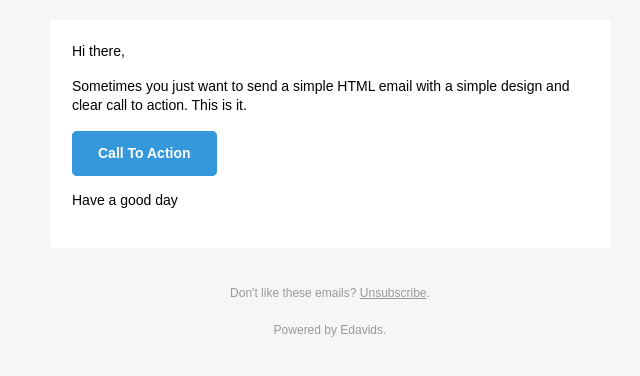
After one commit to edavids/profile, a Django app: template edavids/templates/emails/contact/send_message.html in a window 1280 px wide. The commit adds this page. Shown: the top 376 px of the page, without its empty margins (310-950 px from the left). Run offline with Django 3.2, Linux system fonts and the light colour scheme; the template is opened without the code that fills it, so the values that code supplies are empty; some libraries are stand-ins or nearby versions.

Commit message:
fixed contact

```diff
--- a/config/__init__.py
+++ b/config/__init__.py
@@ -1,5 +1,6 @@
 # This will make sure the app is always imported when
 # Django starts so that shared_task will use this app.
+from __future__ import absolute_import
 from .celery_app import app as celery_app
 
 __all__ = ("celery_app",)
--- a/config/urls.py
+++ b/config/urls.py
@@ -8,6 +8,7 @@ from django.views.generic import TemplateView
 from rest_framework.authtoken.views import obtain_auth_token
 from django.contrib.sitemaps.views import sitemap
 from config.sitemaps import StaticViewSitemap
+from edavids.utils.views import Contact
 
 sitemaps = {
     "static": StaticViewSitemap,
@@ -40,6 +41,7 @@ urlpatterns = [
     path(
         "about/", TemplateView.as_view(template_name="pages/about.html"), name="about"
     ),
+    path("contact/", Contact.as_view(), name="contact"),
     path(
         "projects/",
         TemplateView.as_view(template_name="pages/construction.html"),
@@ -64,7 +66,7 @@ urlpatterns = [
         TemplateView.as_view(template_name="pages/construction.html"),
         name="under-construction",
     ),
-    # path('newsletter/', include('newsletter.urls')),
+    path('newsletter/', include('newsletter.urls')),
     # Django Admin, use {% url 'admin:index' %}
     path(settings.ADMIN_FILEBROWSER_URL, site.urls),
     # path('grappelli/', include('grappelli.urls')),
--- a/edavids/static/css/freelancer.css
+++ b/edavids/static/css/freelancer.css
@@ -48,7 +48,7 @@ h1, h2, h3, h4, h5, h6, body { color: #333; }
 }
 
 .emphasis-title h1 {
-	font-size: calc(8.82629vw + 12.9014px) !important;
+	font-size: calc(7.22629vw + 12.9014px) !important;
 	font-weight: 900;
 }
 
--- /dev/null
+++ b/edavids/templates/emails/contact/send_message.html
@@ -0,0 +1,403 @@
+<!doctype html>
+<html>
+  <head>
+    <meta name="viewport" content="width=device-width" />
+    <meta http-equiv="Content-Type" content="text/html; charset=UTF-8" />
+    <title>Edavids Transactional Email</title>
+    <style>
+      /* -------------------------------------
+          GLOBAL RESETS
+      ------------------------------------- */
+
+      /*All the styling goes here*/
+
+      img {
+        border: none;
+        -ms-interpolation-mode: bicubic;
+        max-width: 100%;
+      }
+
+      body {
+        background-color: #f6f6f6;
+        font-family: sans-serif;
+        -webkit-font-smoothing: antialiased;
+        font-size: 14px;
+        line-height: 1.4;
+        margin: 0;
+        padding: 0;
+        -ms-text-size-adjust: 100%;
+        -webkit-text-size-adjust: 100%;
+      }
+
+      table {
+        border-collapse: separate;
+        mso-table-lspace: 0pt;
+        mso-table-rspace: 0pt;
+        width: 100%; }
+        table td {
+          font-family: sans-serif;
+          font-size: 14px;
+          vertical-align: top;
+      }
+
+      /* -------------------------------------
+          BODY & CONTAINER
+      ------------------------------------- */
+
+      .body {
+        background-color: #f6f6f6;
+        width: 100%;
+      }
+
+      /* Set a max-width, and make it display as block so it will automatically stretch to that width, but will also shrink down on a phone or something */
+      .container {
+        display: block;
+        margin: 0 auto !important;
+        /* makes it centered */
+        max-width: 580px;
+        padding: 10px;
+        width: 580px;
+      }
+
+      /* This should also be a block element, so that it will fill 100% of the .container */
+      .content {
+        box-sizing: border-box;
+        display: block;
+        margin: 0 auto;
+        max-width: 580px;
+        padding: 10px;
+      }
+
+      /* -------------------------------------
+          HEADER, FOOTER, MAIN
+      ------------------------------------- */
+      .main {
+        background: #ffffff;
+        border-radius: 3px;
+        width: 100%;
+      }
+
+      .wrapper {
+        box-sizing: border-box;
+        padding: 20px;
+      }
+
+      .content-block {
+        padding-bottom: 10px;
+        padding-top: 10px;
+      }
+
+      .footer {
+        clear: both;
+        margin-top: 10px;
+        text-align: center;
+        width: 100%;
+      }
+        .footer td,
+        .footer p,
+        .footer span,
+        .footer a {
+          color: #999999;
+          font-size: 12px;
+          text-align: center;
+      }
+
+      /* -------------------------------------
+          TYPOGRAPHY
+      ------------------------------------- */
+      h1,
+      h2,
+      h3,
+      h4 {
+        color: #000000;
+        font-family: sans-serif;
+        font-weight: 400;
+        line-height: 1.4;
+        margin: 0;
+        margin-bottom: 30px;
+      }
+
+      h1 {
+        font-size: 35px;
+        font-weight: 300;
+        text-align: center;
+        text-transform: capitalize;
+      }
+
+      p,
+      ul,
+      ol {
+        font-family: sans-serif;
+        font-size: 14px;
+        font-weight: normal;
+        margin: 0;
+        margin-bottom: 15px;
+      }
+        p li,
+        ul li,
+        ol li {
+          list-style-position: inside;
+          margin-left: 5px;
+      }
+
+      a {
+        color: #3498db;
+        text-decoration: underline;
+      }
+
+      /* -------------------------------------
+          BUTTONS
+      ------------------------------------- */
+      .btn {
+        box-sizing: border-box;
+        width: 100%; }
+        .btn > tbody > tr > td {
+          padding-bottom: 15px; }
+        .btn table {
+          width: auto;
+      }
+        .btn table td {
+          background-color: #ffffff;
+          border-radius: 5px;
+          text-align: center;
+      }
+        .btn a {
+          background-color: #ffffff;
+          border: solid 1px #3498db;
+          border-radius: 5px;
+          box-sizing: border-box;
+          color: #3498db;
+          cursor: pointer;
+          display: inline-block;
+          font-size: 14px;
+          font-weight: bold;
+          margin: 0;
+          padding: 12px 25px;
+          text-decoration: none;
+          text-transform: capitalize;
+      }
+
+      .btn-primary table td {
+        background-color: #3498db;
+      }
+
+      .btn-primary a {
+        background-color: #3498db;
+        border-color: #3498db;
+        color: #ffffff;
+      }
+
+      /* -------------------------------------
+          OTHER STYLES THAT MIGHT BE USEFUL
+      ------------------------------------- */
+      .last {
+        margin-bottom: 0;
+      }
+
+      .first {
+        margin-top: 0;
+      }
+
+      .align-center {
+        text-align: center;
+      }
+
+      .align-right {
+        text-align: right;
+      }
+
+      .align-left {
+        text-align: left;
+      }
+
+      .clear {
+        clear: both;
+      }
+
+      .mt0 {
+        margin-top: 0;
+      }
+
+      .mb0 {
+        margin-bottom: 0;
+      }
+
+      .preheader {
+        color: transparent;
+        display: none;
+        height: 0;
+        max-height: 0;
+        max-width: 0;
+        opacity: 0;
+        overflow: hidden;
+        mso-hide: all;
+        visibility: hidden;
+        width: 0;
+      }
+
+      .powered-by a {
+        text-decoration: none;
+      }
+
+      hr {
+        border: 0;
+        border-bottom: 1px solid #f6f6f6;
+        margin: 20px 0;
+      }
+
+      /* -------------------------------------
+          RESPONSIVE AND MOBILE FRIENDLY STYLES
+      ------------------------------------- */
+      @media only screen and (max-width: 620px) {
+        table[class=body] h1 {
+          font-size: 28px !important;
+          margin-bottom: 10px !important;
+        }
+        table[class=body] p,
+        table[class=body] ul,
+        table[class=body] ol,
+        table[class=body] td,
+        table[class=body] span,
+        table[class=body] a {
+          font-size: 16px !important;
+        }
+        table[class=body] .wrapper,
+        table[class=body] .article {
+          padding: 10px !important;
+        }
+        table[class=body] .content {
+          padding: 0 !important;
+        }
+        table[class=body] .container {
+          padding: 0 !important;
+          width: 100% !important;
+        }
+        table[class=body] .main {
+          border-left-width: 0 !important;
+          border-radius: 0 !important;
+          border-right-width: 0 !important;
+        }
+        table[class=body] .btn table {
+          width: 100% !important;
+        }
+        table[class=body] .btn a {
+          width: 100% !important;
+        }
+        table[class=body] .img-responsive {
+          height: auto !important;
+          max-width: 100% !important;
+          width: auto !important;
+        }
+      }
+
+      /* -------------------------------------
+          PRESERVE THESE STYLES IN THE HEAD
+      ------------------------------------- */
+      @media all {
+        .ExternalClass {
+          width: 100%;
+        }
+        .ExternalClass,
+        .ExternalClass p,
+        .ExternalClass span,
+        .ExternalClass font,
+        .ExternalClass td,
+        .ExternalClass div {
+          line-height: 100%;
+        }
+        .apple-link a {
+          color: inherit !important;
+          font-family: inherit !important;
+          font-size: inherit !important;
+          font-weight: inherit !important;
+          line-height: inherit !important;
+          text-decoration: none !important;
+        }
+        #MessageViewBody a {
+          color: inherit;
+          text-decoration: none;
+          font-size: inherit;
+          font-family: inherit;
+          font-weight: inherit;
+          line-height: inherit;
+        }
+        .btn-primary table td:hover {
+          background-color: #34495e !important;
+        }
+        .btn-primary a:hover {
+          background-color: #34495e !important;
+          border-color: #34495e !important;
+        }
+      }
+
+    </style>
+  </head>
+  <body class="">
+    <span class="preheader">This is preheader text. Some clients will show this text as a preview.</span>
+    <table role="presentation" border="0" cellpadding="0" cellspacing="0" class="body">
+      <tr>
+        <td>&nbsp;</td>
+        <td class="container">
+          <div class="content">
+
+            <!-- START CENTERED WHITE CONTAINER -->
+            <table role="presentation" class="main">
+
+              <!-- START MAIN CONTENT AREA -->
+              <tr>
+                <td class="wrapper">
+                  <table role="presentation" border="0" cellpadding="0" cellspacing="0">
+                    <tr>
+                      <td>
+                        <p>Hi there, {% if request.user.user %}{{request.user.name}}{% endif %}</p>
+                        <p>Sometimes you just want to send a simple HTML email with a simple design and clear call to action. This is it.</p>
+                        <table role="presentation" border="0" cellpadding="0" cellspacing="0" class="btn btn-primary">
+                          <tbody>
+                            <tr>
+                              <td align="left">
+                                <table role="presentation" border="0" cellpadding="0" cellspacing="0">
+                                  <tbody>
+                                    <tr>
+                                      <td> <a href="http://htmlemail.io" target="_blank">Call To Action</a> </td>
+                                    </tr>
+                                  </tbody>
+                                </table>
+                              </td>
+                            </tr>
+                          </tbody>
+                        </table>
+                        <p>Have a good day</p>
+                      </td>
+                    </tr>
+                  </table>
+                </td>
+              </tr>
+
+            <!-- END MAIN CONTENT AREA -->
+            </table>
+            <!-- END CENTERED WHITE CONTAINER -->
+
+            <!-- START FOOTER -->
+            <div class="footer">
+              <table role="presentation" border="0" cellpadding="0" cellspacing="0">
+                <tr>
+                  <td class="content-block">
+                    <br> Don't like these emails? <a href="http://i.imgur.com/CScmqnj.gif">Unsubscribe</a>.
+                  </td>
+                </tr>
+                <tr>
+                  <td class="content-block powered-by">
+                    Powered by <a href="http://edavids.me">Edavids</a>.
+                  </td>
+                </tr>
+              </table>
+            </div>
+            <!-- END FOOTER -->
+
+          </div>
+        </td>
+        <td>&nbsp;</td>
+      </tr>
+    </table>
+  </body>
+</html>
--- /dev/null
+++ b/edavids/templates/emails/contact/send_message_body.txt
@@ -0,0 +1,4 @@
+{{message|linebreaks|safe}}
+
+---------------------------
+Sent via Edavids ContactForm
--- /dev/null
+++ b/edavids/templates/emails/contact/send_message_subject.txt
@@ -0,0 +1 @@
+Edavid Contact
--- a/gulpfile.js
+++ b/gulpfile.js
@@ -39,6 +39,7 @@ function pathsConfig(appName) {
 
     app: this.app,
     templates: `${this.app}/templates`,
+    media: `${this.app}/media`,
     css: `${this.app}/static/css`,
     sass: `${this.app}/static/sass`,
     fonts: `${this.app}/static/fonts`,
@@ -116,6 +117,11 @@ function imgCompression() {
     .pipe(imagemin()) // Compresses PNG, JPEG, GIF and SVG images
     .pipe(dest(paths.images));
 }
+function imgCompression() {
+  return src(`${paths.media}/*`)
+    .pipe(imagemin()) // Compresses PNG, JPEG, GIF and SVG images
+    .pipe(dest(paths.media));
+}
 
 
 // Run django server
--- a/requirements/base.txt
+++ b/requirements/base.txt
@@ -60,7 +60,7 @@ django-countries==7.0
 
 # Django Newsletter
 # ------------------------------------------------------------------------------
-# django-newsletter==0.9.1
+django-newsletter==0.9.1
 # sorl-thumbnail==12.7.0
 # django-favicon==0.1.3
 
```
Also changed, not shown: config/settings/base.py (+4 -6 lines), edavids/templates/base.html (+6 -4 lines), edavids/templates/includes/footer.html (+5 -18 lines), edavids/templates/includes/hero.html (+4 -4 lines), edavids/templates/includes/nav.html (+22 -11 lines), edavids/templates/pages/about.html (+20 -11 lines), edavids/templates/pages/contact.html (added, +98 -0 lines), edavids/utils/emails.py (added, +23 -0 lines), edavids/utils/forms.py (added, +42 -0 lines), edavids/utils/tasks.py (added, +13 -0 lines), edavids/utils/views.py (added, +34 -0 lines).
